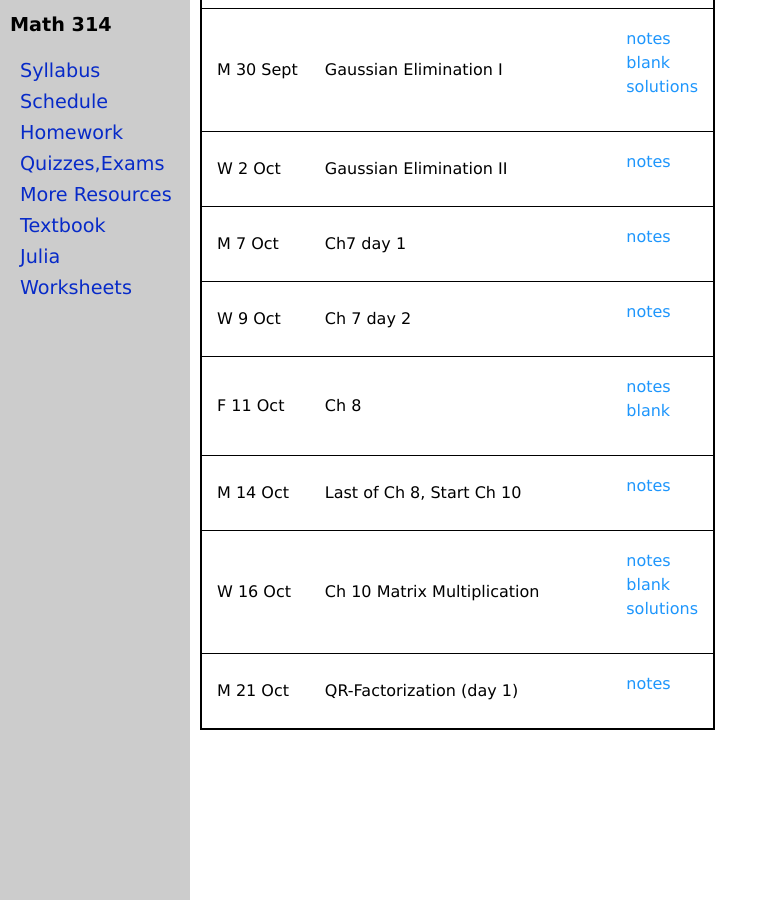
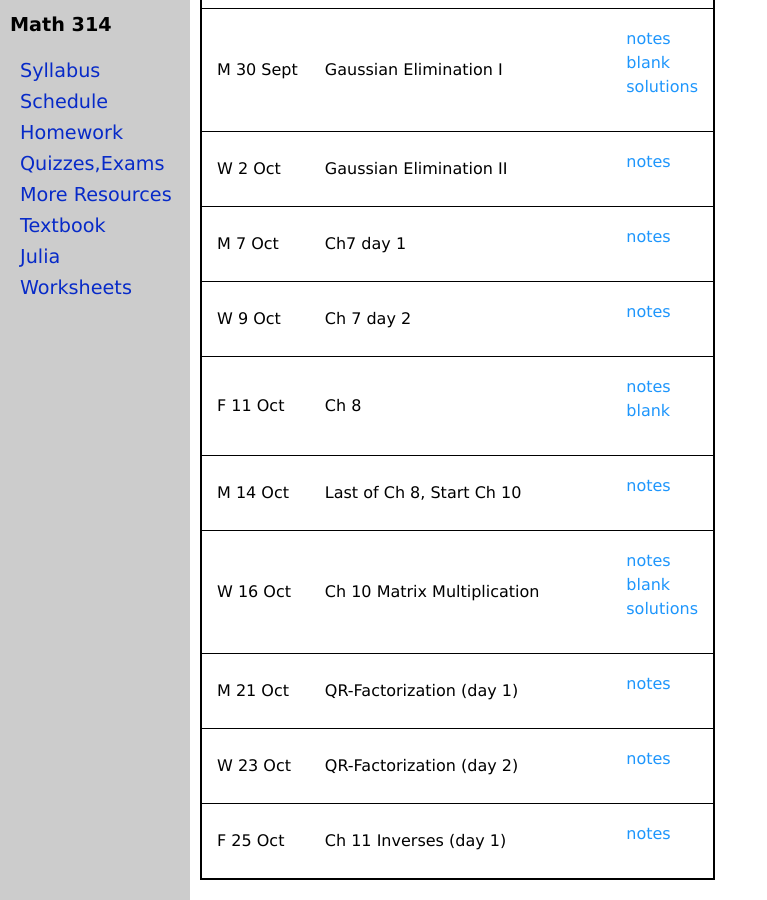
Before and after one commit to jrfaudree/LA, a Jekyll site: the page built from worksheets.md, in a window 1280 px wide and 900 px high, scrolled down 1332 px. Shown: the whole window, without its empty margins (0-767 px from the left). Built offline with Jekyll 4.4.1, drawn with Linux system fonts in a browser that asks for light colours.

Commit message:
Update worksheets.yml

```diff
--- a/_data/worksheets.yml
+++ b/_data/worksheets.yml
@@ -79,3 +79,9 @@ worksheets:
 - date: M 21 Oct
   name: QR-Factorization (day 1)
   notes: Zoom-day.pdf
+- date: W 23 Oct
+  name: QR-Factorization (day 2)
+  notes: Zoom-day2.pdf
+- date: F 25 Oct
+  name: Ch 11 Inverses (day 1)
+  notes: M314_Ch11-inverses-intro.pdf
```
